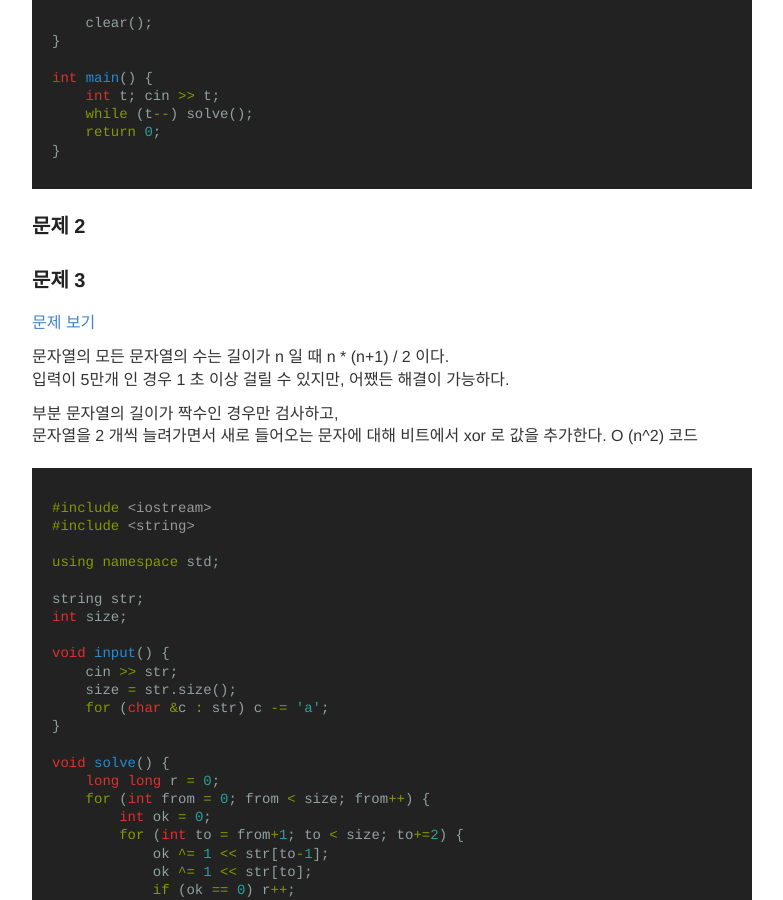
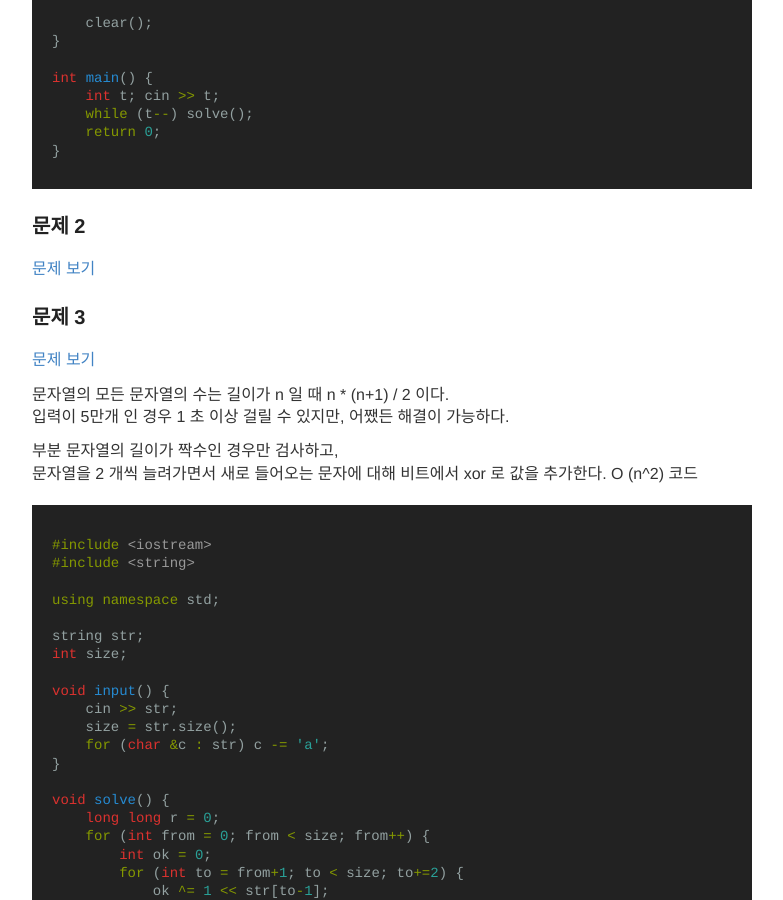
Before and after one commit to seirion/aaa, a Jekyll site: the page built from _posts/2016-06-30-meeting-058.md, in a window 1280 px wide and 900 px high, scrolled down 1471 px. Shown: the whole window, without its empty margins (248-1031 px from the left). Built offline with Jekyll 4.4.1, drawn with Linux system fonts in a browser that asks for light colours; comment, search, counter and statistics services are not loaded.

Commit message:
Update 2016-06-30-meeting-058.md

```diff
--- a/_posts/2016-06-30-meeting-058.md
+++ b/_posts/2016-06-30-meeting-058.md
@@ -83,6 +83,8 @@
 
 
 ### 문제 2
+
+[문제 보기](https://github.com/seirion/code/tree/master/lge/2016/1/2)
 
 ### 문제 3
 
```
